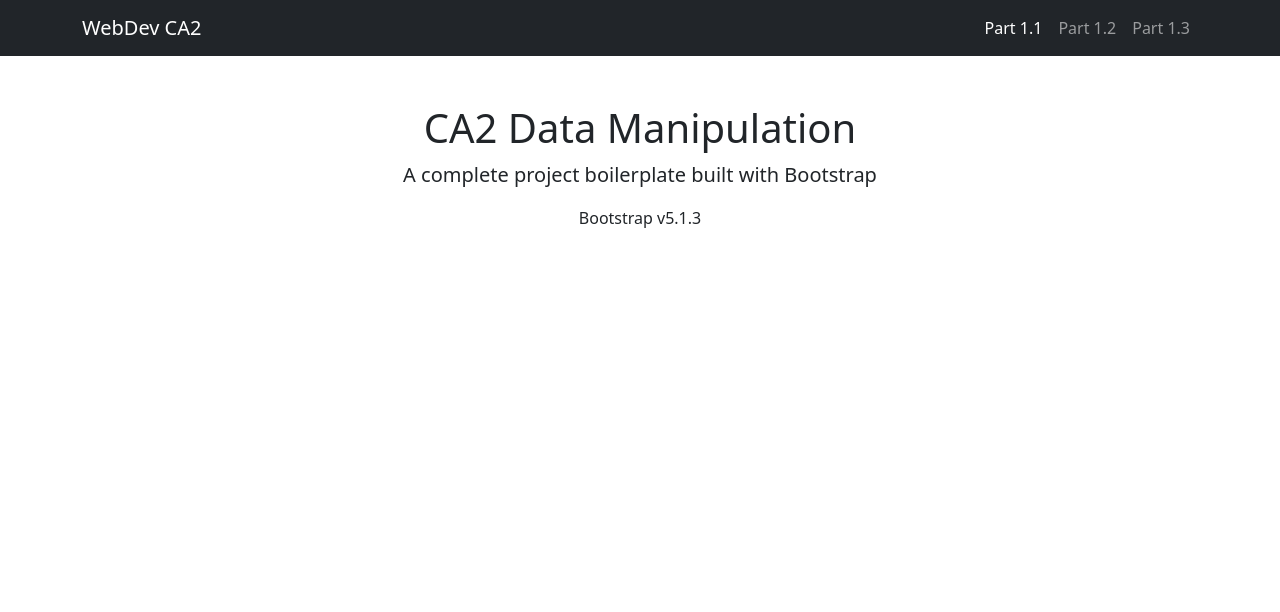
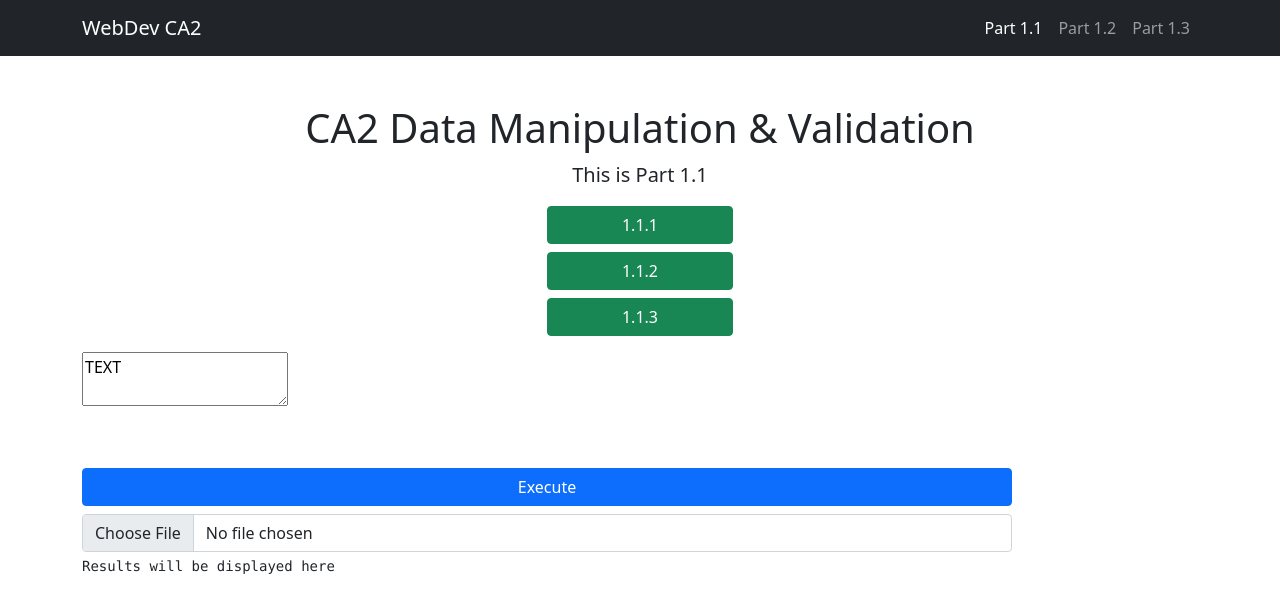
Before and after one commit to LucasHxC/webdev_ca2, a plain HTML site: page bootstrap/part1.1.html in a window 1280 px wide. Drawn offline with nearby package versions, Linux system fonts and the light colour scheme.

Commit message:
divs-btn

```diff
--- a/bootstrap/index.html
+++ b/bootstrap/part1.1.html
@@ -6,8 +6,6 @@
         <meta name="description" content="SQLite Exercise" />
         <meta name="author" content="Lucas Augusto" />
         <title>WebDev CA2</title>
-        <!-- Favicon-->
-        <link rel="icon" type="image/x-icon" href="assets/favicon.ico" />
         <!-- Core theme CSS (includes Bootstrap)-->
         <link href="css/styles.css" rel="stylesheet" />
     </head>
@@ -28,10 +26,25 @@
         </nav>
         <!-- Page content-->
         <div class="container">
-            <div class="text-center mt-5">
-                <h1>CA2 Data Manipulation</h1>
-                <p class="lead">A complete project boilerplate built with Bootstrap</p>
-                <p>Bootstrap v5.1.3</p>
+            <div class="row"></div>
+                <div class="text-center mt-5">
+                    <h1>CA2 Data Manipulation & Validation</h1>
+                    <p class="lead">This is Part 1.1</p>
+                </div>
+                <div class="col-lg-2 order-1 mb-3 d-flex flex-column gap-2 mx-auto align-items-stretch">
+                    <button name="1.1.1" class="btn btn-success btn-block">1.1.1</button>
+                    <button name="1.1.2" class="btn btn-success btn-block">1.1.2</button>
+                    <button name="1.1.3" class="btn btn-success btn-block">1.1.3</button>
+                </div>
+                <div class="col-lg-10 order-2 border-success">
+                    <textarea id="commands" class="mb-5">TEXT</textarea>
+                    <div class="d-grid gap-2 mt-2 mb-1">
+                        <button class="btn btn-primary" type="button" id="execute">Execute</button>
+                        <input type="file" class="form-control" id="dbfile">
+                    </div>
+                    <div id="error" class="error"></div>
+                    <pre id="output">Results will be displayed here</pre>
+                </div>
             </div>
         </div>
         <!-- Bootstrap core JS-->
```
Also changed, not shown: bootstrap/assets/favicon.ico (deleted).
